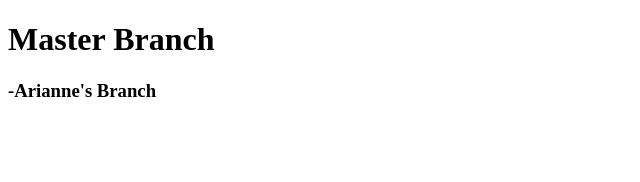
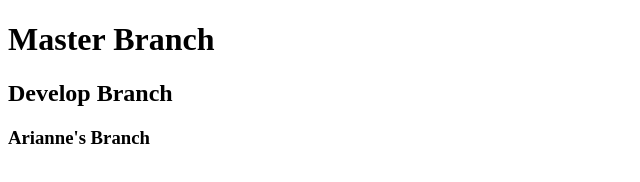
Before and after one commit to bltitus82/teamGit, a plain HTML site: page index.html in a window 1280 px wide. Shown: the whole page, without its empty margins (0-640 px from the left). Drawn offline with Linux system fonts and the light colour scheme.

Commit message:
Adding develop h2 tag

```diff
--- a/index.html
+++ b/index.html
@@ -8,6 +8,7 @@
 </head>
 <body>
     <h1>Master Branch</h1>
-    <h3>-Arianne's Branch</h3>
+    <h2>Develop Branch</h2>
+    <h3>Arianne's Branch</h3>
 </body>
 </html>
```
